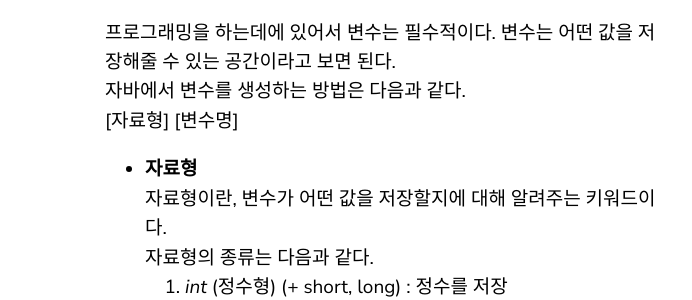
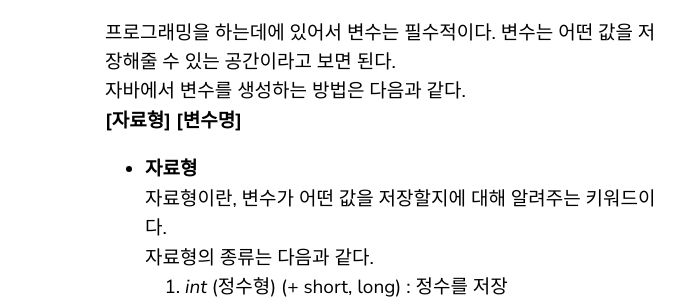
Before and after one commit to ytw060309/blog, a Jekyll site: the page built from _posts/2020-06-07-Java1.markdown, in a window 1280 px wide. Shown: the part 1949-2249 px from the top of the page, without its empty margins (75-767 px from the left). Built offline with Jekyll 4.4.1, drawn with Linux system fonts in a browser that asks for light colours; comment, search, counter and statistics services are not loaded.

```diff
--- a/_posts/2020-06-07-Java1.markdown
+++ b/_posts/2020-06-07-Java1.markdown
@@ -37,7 +37,7 @@ categories: Analytics
 > ## IV. 변수와 자료형
 >   > 프로그래밍을 하는데에 있어서 변수는 필수적이다. 변수는 어떤 값을 저장해줄 수 있는 공간이라고 보면 된다.
 >   > 자바에서 변수를 생성하는 방법은 다음과 같다.
->   > [자료형] [변수명]
+>   > **[자료형] [변수명]**
 >   > + **자료형**
 >   > 자료형이란, 변수가 어떤 값을 저장할지에 대해 알려주는 키워드이다.
 >   > 자료형의 종류는 다음과 같다.
```
